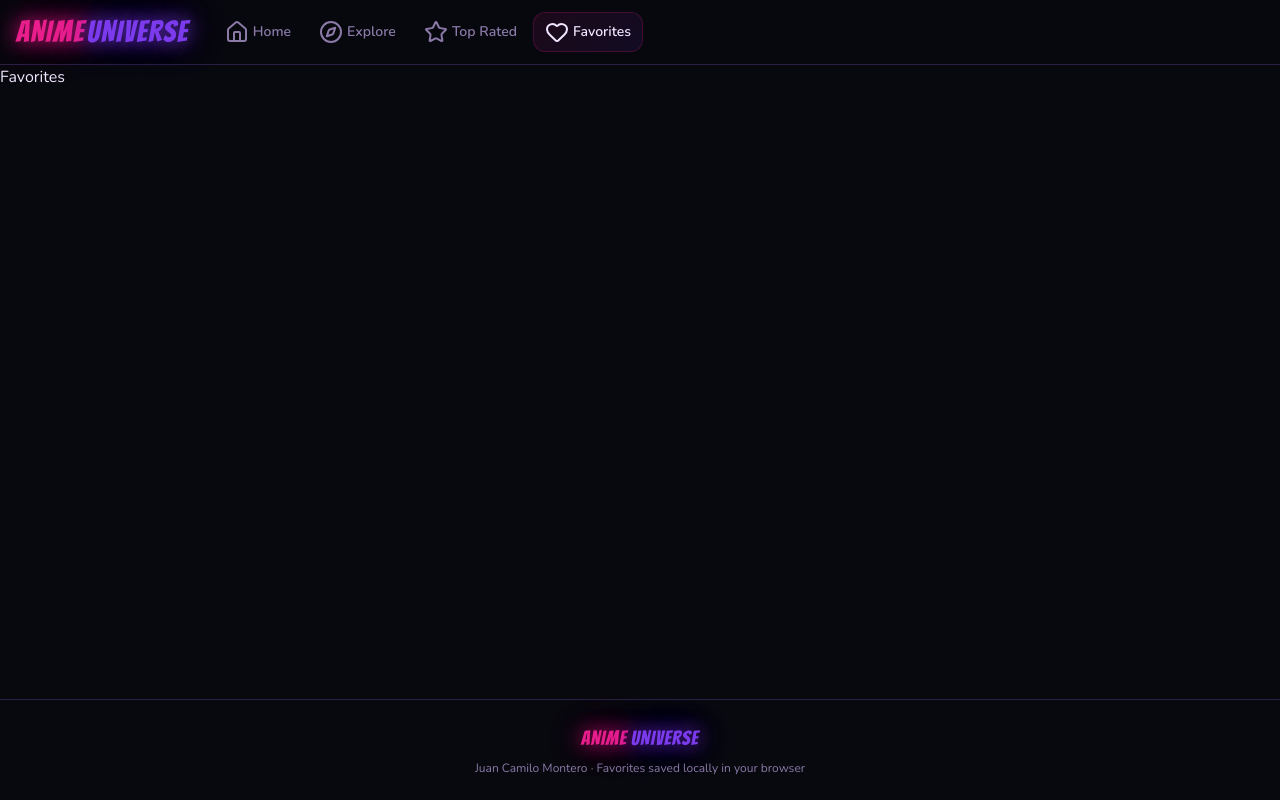
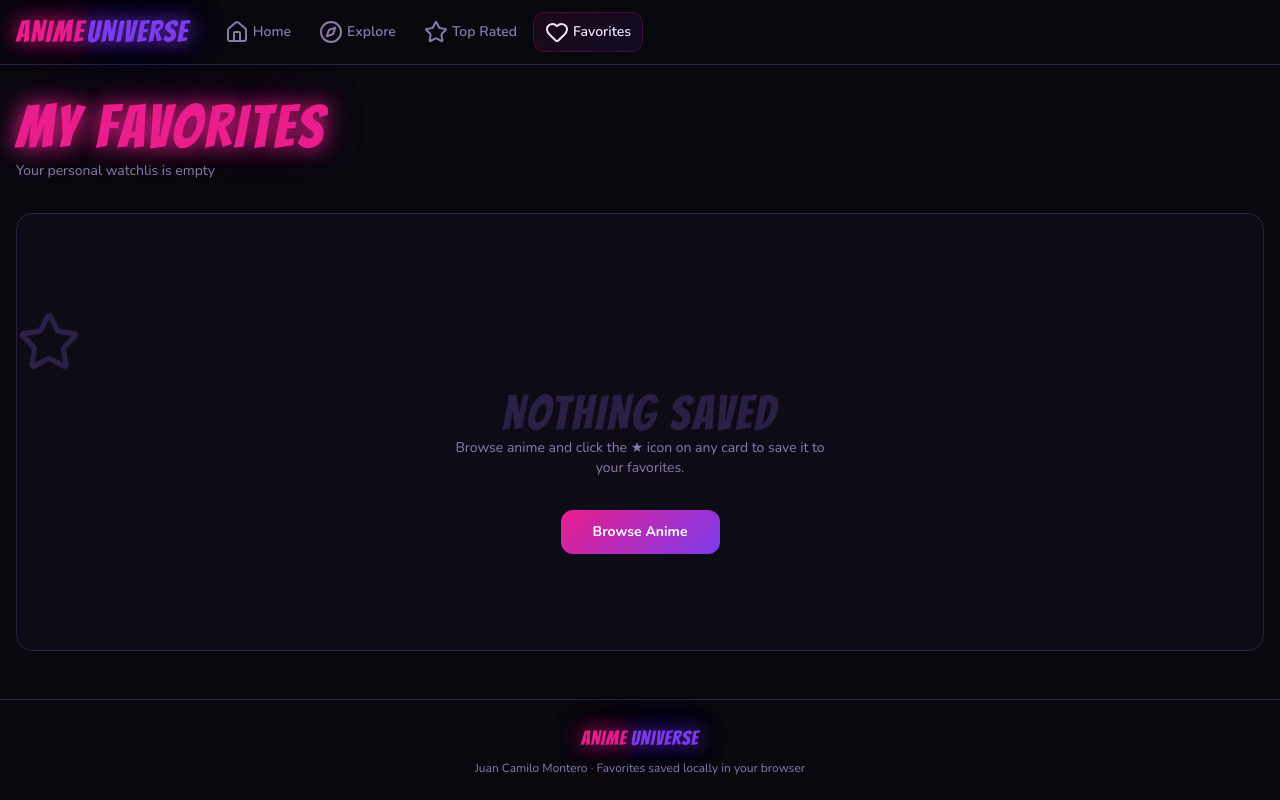
Before and after one commit to juancamilo99-prog/Proyecto-2-ReactJS--Juan-Camilo-Montero, a React (Vite) app: page /favorites in a window 1280 px wide. Built offline with nearby package versions, Linux system fonts and the light colour scheme.

Commit message:
feat(favorites) implementacion de estilos y tarjetas con informacion sobre series guardadas, promedio, animes finalizados y total de episodios, añadiendo los animes favoritos reutilizando la cardAnime de la seccion explore

```diff
--- a/src/index.css
+++ b/src/index.css
@@ -144,3 +144,9 @@ body {
   font-size: 0.65rem;
   letter-spacing: 0.05em;
 }
+
+/* Favoritos */
+
+.link-browse{
+  background: linear-gradient(135deg, #e91e8c, #7c3aed);
+}
--- a/src/pages/Explore.jsx
+++ b/src/pages/Explore.jsx
@@ -3,7 +3,6 @@ import { AnimeCard } from '../components/AnimeCard'
 import { useAnime } from '../hooks/useAnime'
 import { SearchBar } from '../components/SearchBar';
 import { useFavoritos } from '../context/FavoriteContext';
-import { useNavigate } from 'react-router-dom';
 
 export const Explore = () => {
 
--- a/src/pages/Favorites.jsx
+++ b/src/pages/Favorites.jsx
@@ -1,7 +1,119 @@
-import React from 'react'
+import { StarIcon } from "lucide-react";
+import { useFavoritos } from "../context/FavoriteContext";
+import { Link } from "react-router-dom";
+import { useMemo } from "react";
+import { AnimeCard } from "../components/AnimeCard";
 
-export const Favorites = () => {
+export function Favorites() {
+  const { favoritos, toggleFavorite } = useFavoritos();
+
+  //promedio score favorites animes
+  const promedio = useMemo(() => {
+    if (favoritos.length === 0) return 0; // evitamos dividir entre 0
+
+    const suma = favoritos.reduce((acumulador, anime) => {
+      return acumulador + anime.score;
+    }, 0);
+
+    return (suma / favoritos.length).toFixed(2);
+  }, [favoritos]);
+
+  const acumuladorEpisodios = useMemo(() => {
+    const acumulador = favoritos.reduce((acumulador, anime) => {
+      return acumulador + anime.episodes;
+    }, 0);
+
+    return acumulador;
+  }, [favoritos]);
+
+  const finished = favoritos.filter(
+    (element) => element.status === "Finished Airing",
+  );
+
   return (
-    <div>Favorites</div>
-  )
+    <>
+      <div className="max-w-7xl mx-auto px-4 py-8">
+        <div className="mb-8 flex items-end justify-between gap-4 flex-wrap">
+          <div>
+            <h1 className="font-display text-5xl md:text-6xl neon-text mb-1">
+              MY FAVORITES
+            </h1>
+            <p className="text-muted-foreground text-sm font-mono">
+              {favoritos.length === 0
+                ? "Your personal watchlis is empty"
+                : `${favoritos.length} series in your watchlist`}
+            </p>
+          </div>
+        </div>
+        {favoritos.length === 0 ? (
+          <div className="text-center py-24 border border-[#2a1f44] rounded-2xl bg-card/50">
+            <div className="text-[#2a1f44] mb-4">
+              <StarIcon size={64} />
+            </div>
+            <p className="font-display text-5xl text-[#2a1f44]">
+              NOTHING SAVED
+            </p>
+            <p className="text-muted-foreground text-sm mb-8 max-w-sm mx-auto">
+              Browse anime and click the ★ icon on any card to save it to your
+              favorites.
+            </p>
+            <Link
+              to="/explore"
+              className="link-browse inline-block px-8 py-3 rounded-xl text-sm font-bold text-white"
+            >
+              Browse Anime
+            </Link>
+          </div>
+        ) : (
+          <>
+            <div className="grid grid-cols-2 md:grid-cols-4 gap-4 mb-8">
+              <div className="bg-card border border-border rounded-2xl px-5 py-4">
+                <p className="font-display text-3xl mb-0.5 neon-text">
+                  {favoritos.length}
+                </p>
+                <p className="text-xs text-muted-foreground font-mono uppercase tracking-wider">
+                  Series Saved
+                </p>
+              </div>
+              <div className="bg-card border border-border rounded-2xl px-5 py-4">
+                <p className="font-display text-3xl mb-0.5 neon-purple">
+                  {promedio}
+                </p>
+                <p className="text-xs text-muted-foreground font-mono uppercase tracking-wider">
+                  Promedio Score
+                </p>
+              </div>
+              <div className="bg-card border border-border rounded-2xl px-5 py-4">
+                <p className="font-display text-3xl mb-0.5 neon-cyan">
+                  {finished.length}
+                </p>
+                <p className="text-xs text-muted-foreground font-mono uppercase tracking-wider">
+                  Finished Anime
+                </p>
+              </div>
+              <div className="bg-card border border-border rounded-2xl px-5 py-4">
+                <p className="font-display text-3xl mb-0.5 neon-text">
+                  {acumuladorEpisodios}
+                </p>
+                <p className="text-xs text-muted-foreground font-mono uppercase tracking-wider">
+                  Total Episodios
+                </p>
+              </div>
+            </div>
+          </>
+        )}
+        {/* GRID FAVORITOS */}
+        <div className="grid grid-cols-2 sm:grid-cols-3 md:grid-cols-4 lg:grid-cols-5 gap-4">
+          {favoritos.map((anime) => (
+            <AnimeCard
+              key={anime.mal_id}
+              anime={anime}
+              isFavorite={true}
+              onToggleFavorite={toggleFavorite}
+            />
+          ))}
+        </div>
+      </div>
+    </>
+  );
 }
```
